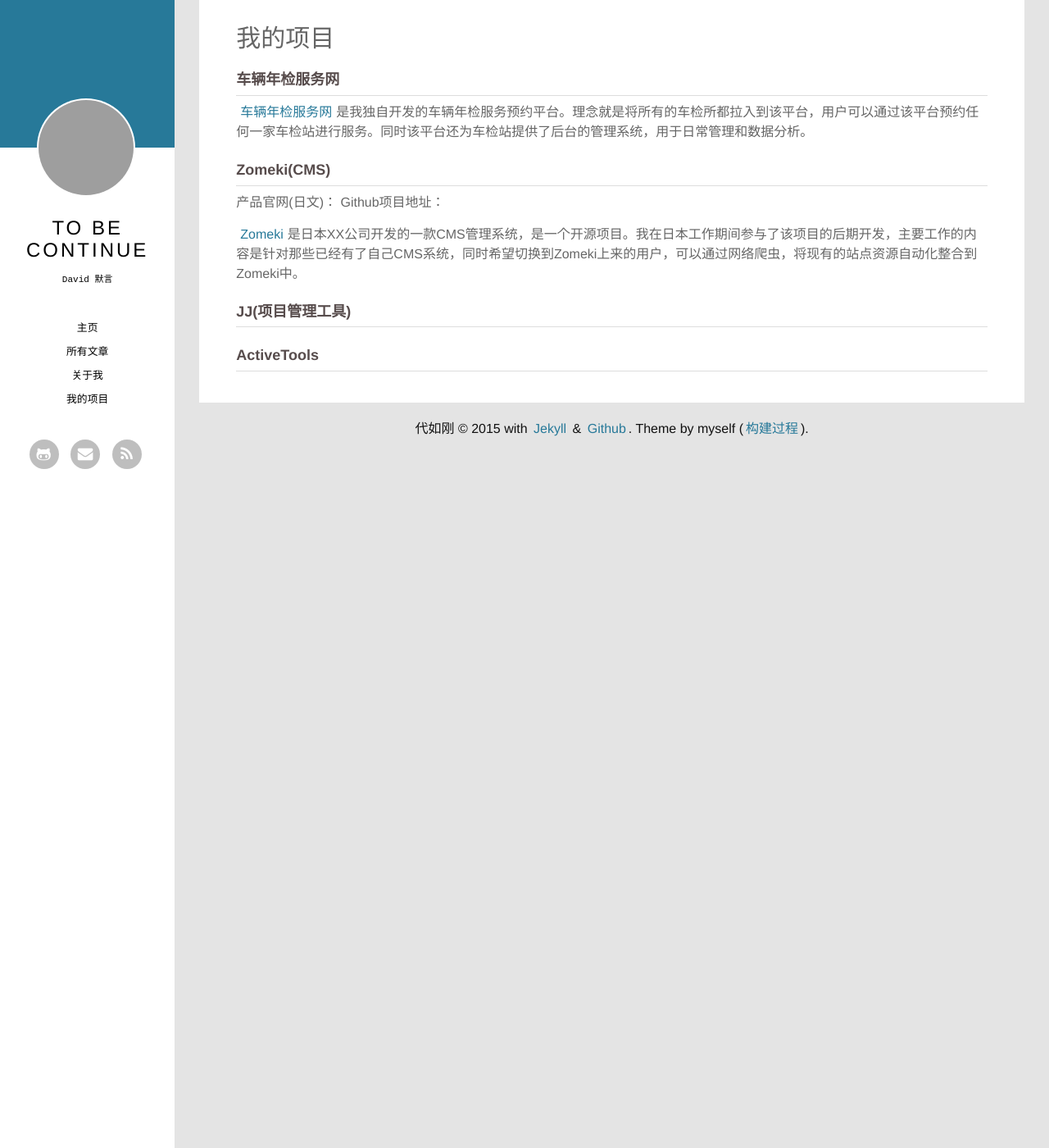
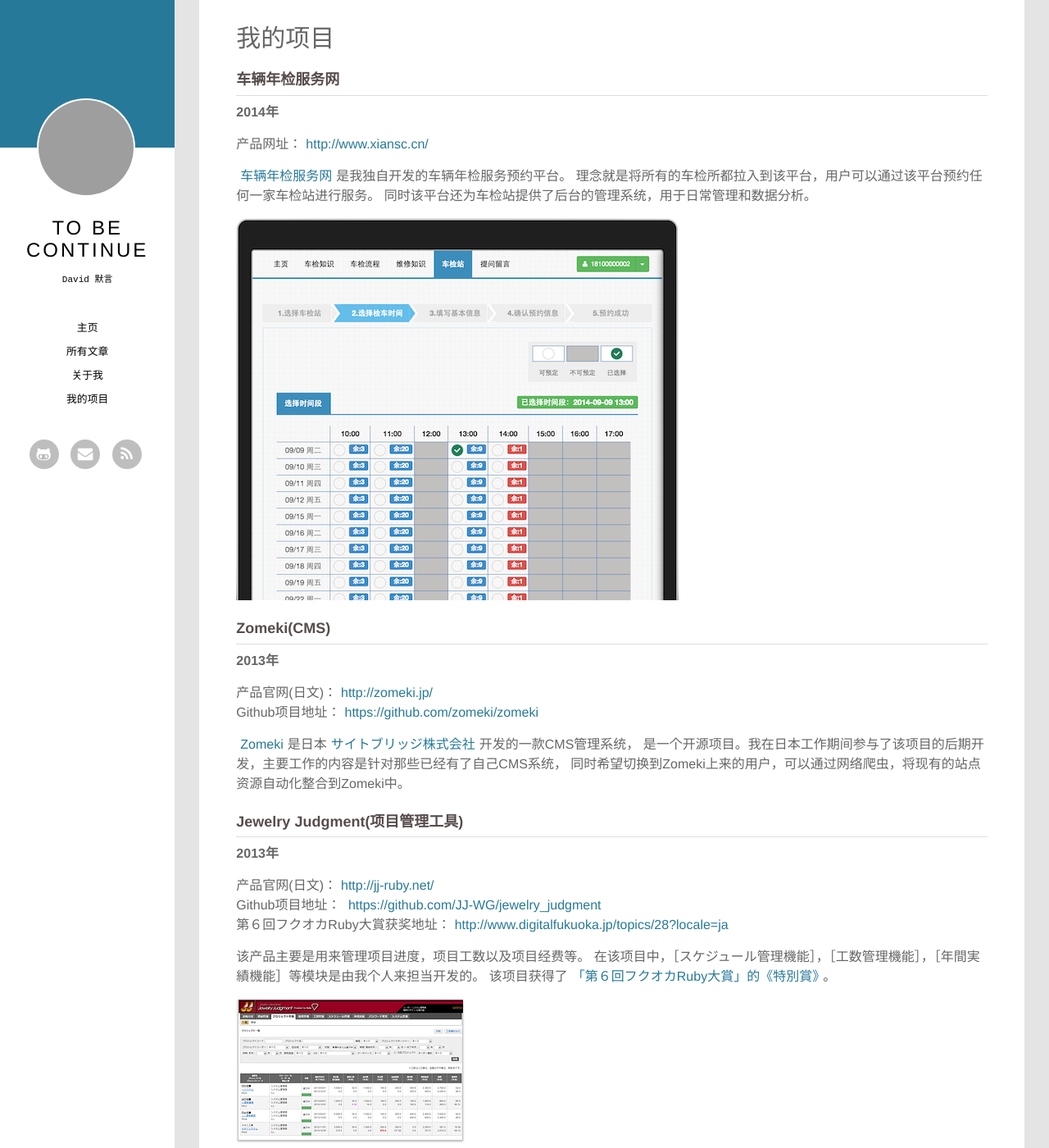
Before and after one commit to MakeItEasy/makeiteasy.github.com, a Jekyll site: the page built from myprojects.md, in a window 1280 px wide and 1400 px high. Shown: the whole window at 82% size. Built offline with Jekyll 4.4.1, drawn with Linux system fonts in a browser that asks for light colours; Markdown is read by kramdown in place of the engine named in the settings; some of the changed text lies outside the part shown; grey boxes are pictures that could not be loaded.

Commit message:
补充了myprojects信息

```diff
--- a/myprojects.md
+++ b/myprojects.md
@@ -5,16 +5,45 @@
 ---
 
 #### 车辆年检服务网
+__2014年__
 
-[车辆年检服务网](www.xiansc.cn)是我独自开发的车辆年检服务预约平台。理念就是将所有的车检所都拉入到该平台，用户可以通过该平台预约任何一家车检站进行服务。同时该平台还为车检站提供了后台的管理系统，用于日常管理和数据分析。
+产品网址：[http://www.xiansc.cn/](http://www.xiansc.cn/)
+
+[车辆年检服务网](www.xiansc.cn)是我独自开发的车辆年检服务预约平台。
+理念就是将所有的车检所都拉入到该平台，用户可以通过该平台预约任何一家车检站进行服务。
+同时该平台还为车检站提供了后台的管理系统，用于日常管理和数据分析。
+
+![车辆年检服务网](/images/myprojects/xiansc.png "车辆年检服务网")
 
 #### Zomeki(CMS)
+__2013年__
 
-产品官网(日文)：
-Github项目地址：
+产品官网(日文)：[http://zomeki.jp/](http://zomeki.jp/)
+Github项目地址：[https://github.com/zomeki/zomeki](https://github.com/zomeki/zomeki)
 
-[Zomeki]()是日本XX公司开发的一款CMS管理系统，是一个开源项目。我在日本工作期间参与了该项目的后期开发，主要工作的内容是针对那些已经有了自己CMS系统，同时希望切换到Zomeki上来的用户，可以通过网络爬虫，将现有的站点资源自动化整合到Zomeki中。
+[Zomeki](https://github.com/zomeki/zomeki)是日本[サイトブリッジ株式会社](http://www.sitebridge.co.jp/)开发的一款CMS管理系统，
+是一个开源项目。我在日本工作期间参与了该项目的后期开发，主要工作的内容是针对那些已经有了自己CMS系统，
+同时希望切换到Zomeki上来的用户，可以通过网络爬虫，将现有的站点资源自动化整合到Zomeki中。
 
-#### JJ(项目管理工具)
+#### Jewelry Judgment(项目管理工具)
+__2013年__
+
+产品官网(日文)：[http://jj-ruby.net/](http://jj-ruby.net/)
+Github项目地址：[ https://github.com/JJ-WG/jewelry_judgment ](https://github.com/JJ-WG/jewelry_judgment)
+第６回フクオカRuby大賞获奖地址：[http://www.digitalfukuoka.jp/topics/28?locale=ja](http://www.digitalfukuoka.jp/topics/28?locale=ja)
+
+该产品主要是用来管理项目进度，项目工数以及项目经费等。
+在该项目中，［スケジュール管理機能］，［工数管理機能］，［年間実績機能］等模块是由我个人来担当开发的。
+该项目获得了[「第６回フクオカRuby大賞」的《特別賞》](http://www.digitalfukuoka.jp/topics/28?locale=ja)。
+
+![Jewelry Judgment](/images/myprojects/jj.png "Jewelry Judgment")
 
 #### ActiveTools
+__2012年__
+
+Github项目地址：[https://github.com/MakeItEasy/ActivityTool](https://github.com/MakeItEasy/ActivityTool)
+
+这个项目是我为了方便我们公司组织羽毛球活动开发的一个小工具。主要使用纯js来实现。
+其中主要的几个功能是：邮件通知，自动结算，活动管理，人员管理等。
+
+![ActiveTools](/images/myprojects/ActiveTools.png "ActiveTools")
```
Also changed, not shown: images/myprojects/ActiveTools.png (added), images/myprojects/jj.png (added), images/myprojects/xiansc.png (added).
